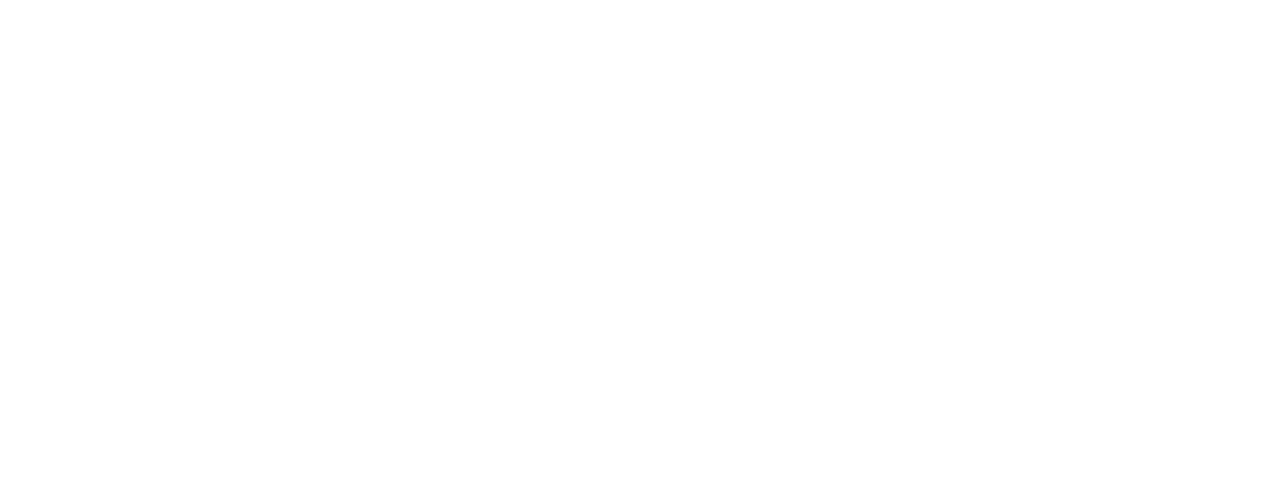
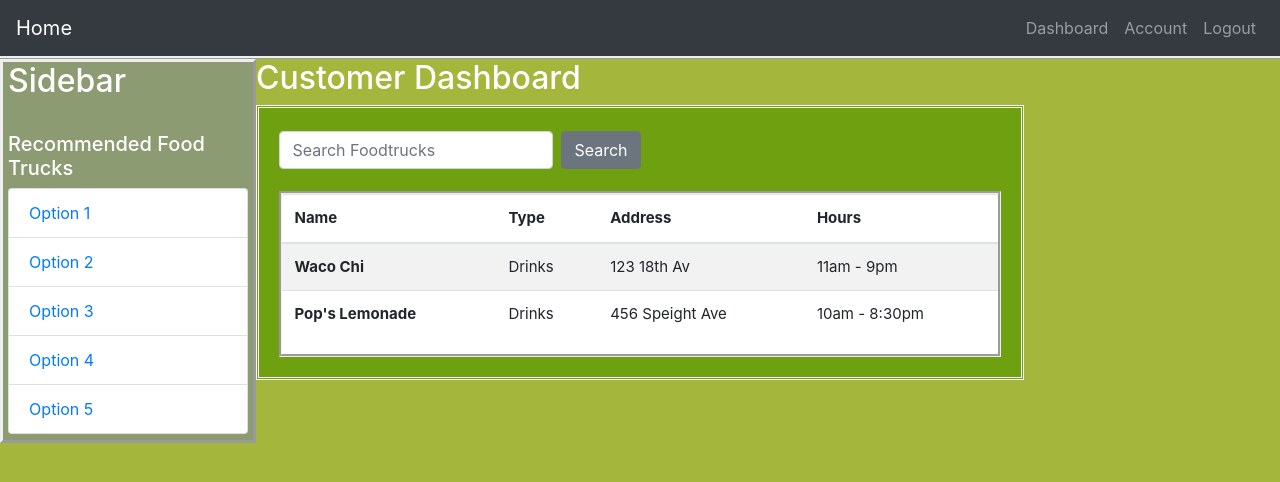
Before and after one commit to brycemcwhirter/FoodTruckFinder, a React (Create React App) app in the folder frontend/: page /dashboard in a window 1280 px wide. Shown: the top 482 px of the page. Built offline with nearby package versions, Linux system fonts and the light colour scheme.

Commit message:
Pages for dashboard/manage account

```diff
--- a/frontend/src/App.css
+++ b/frontend/src/App.css
@@ -4,8 +4,6 @@
   display: flex;
   flex-direction: column;
   font-size: 15px;
-  color: white;
-  width: 50%;
 }
 
 header2 {
@@ -53,3 +51,32 @@
   font-size: 14px;
   text-align: center;
 }
+
+.wrapper {
+  display: flex;
+  width: 100%;
+  align-items: stretch;
+}
+
+.left{
+  align-content:flex-start;
+  width:25%;
+}
+.center{
+    width:100%;
+}
+
+.sidebar{
+  display: flex;
+  flex-direction: column;
+  background-color: #8d9b72;
+  border: outset;
+  padding-bottom: 2%;
+  padding-left: 2%;
+  padding-right: 2%;
+}
+
+.tablebg{
+  background-color: white;
+  border: groove;
+}
--- /dev/null
+++ b/frontend/src/components/CustomerDashboard.js
@@ -0,0 +1,77 @@
+import React, { Component } from 'react';
+import '../App.css';
+import NavbarLoggedIn from './NavBarLoggedIn';
+/*
+The form which was previously present in the App component has been moved to its own separate component.
+*/
+
+class CustomerDashboard extends Component {
+
+   handleSubmit(event) {
+        alert("Updated");
+
+   }
+   componentDidMount() {
+   }
+   render() {
+       return (
+            <div>
+            <NavbarLoggedIn/>
+            <header2>
+            <div className="wrapper">
+                <div className="left">
+            <div id="sidebar" className="sidebar">
+                <h2>Sidebar</h2><br></br>
+                <h5>Recommended Food Trucks</h5>
+                <ul class="list-group" style={{color: 'darkgreen'}}>
+                    <li class="list-group-item"><a href="/account">Option 1</a></li>
+                    <li class="list-group-item"><a href="/account">Option 2</a></li>
+                    <li class="list-group-item"><a href="/account">Option 3</a></li>
+                    <li class="list-group-item"><a href="/account">Option 4</a></li>
+                    <li class="list-group-item"><a href="/account">Option 5</a></li>
+                </ul>
+            </div>
+            </div>
+            <div id="content" className="center">
+            <h2>Customer Dashboard</h2>
+            <header className="App-header">
+            <div className="formBackground" style={{width: '75%'}}><br></br>
+            <form class="form-inline my-2 my-lg-0">
+            <input class="form-control mr-sm-2" type="search" placeholder="Search Foodtrucks" aria-label="Search"/>
+            <button class="btn btn-secondary my-2 my-sm-0" type="submit">Search</button>
+            </form><br></br>
+            <div className="tablebg" style={{color: 'black'}}>
+            <table class="table table-striped">
+            <thead>
+                <tr>
+                <th scope="col">Name</th>
+                <th scope="col">Type</th>
+                <th scope="col">Address</th>
+                <th scope="col">Hours</th>
+                </tr>
+            </thead>
+            <tbody>
+                <tr>
+                <th scope="row">Waco Chi</th>
+                <td>Drinks</td>
+                <td>123 18th Av</td>
+                <td>11am - 9pm</td>
+                </tr>
+                <tr>
+                <th scope="row">Pop's Lemonade</th>
+                <td>Drinks</td>
+                <td>456 Speight Ave</td>
+                <td>10am - 8:30pm</td>
+                </tr>
+            </tbody>
+            </table></div>
+            </div>
+            </header>
+            </div>
+            </div>
+            </header2>
+           </div>
+           );
+   }
+}
+export default CustomerDashboard;
--- a/frontend/src/components/Login.js
+++ b/frontend/src/components/Login.js
@@ -12,13 +12,14 @@
         var email = document.getElementById("email").value;
         var password = document.getElementById("password").value;
 
-        const requestOptions = {
+        /*const requestOptions = {
             method: 'GET',
             headers: { 'Content-Type': 'application/json' },
         };
         fetch('accounts', requestOptions)
         .then(response=>(response.json()))
-        .then(data=> data.response)
+        .then(data=> data.response)*/
+
    }
    componentDidMount() {
    }
@@ -29,8 +30,9 @@
             <header2>
             <img src={avo} className="App-logo" alt="avo" width="200" height="190" />
             <h2>Login to Account</h2>
-            <header className="App-header">
-            <form onSubmit={this.handleSubmit} className="formBackground">
+            <header className="App-header" style={{width: '50%'}}>
+            <div className="formBackground">
+            <form onSubmit={this.handleSubmit}>
                 <br></br>
                 <label htmlFor="text-input">Enter Email <br></br></label>
                 <input class="form-control" id="email" placeholder="Email"/><br></br>
@@ -44,6 +46,7 @@
                 <br/>
                 <input class="btn btn-secondary" type="submit" value="Login"/>
             </form>
+            </div>
             <div><small className="muted">Don't have an account? <a href="/register">Create Account</a></small></div>
             </header>
             </header2>
--- /dev/null
+++ b/frontend/src/components/ManageAccount.js
@@ -0,0 +1,42 @@
+import React, { Component } from 'react';
+import '../App.css';
+import NavbarLoggedIn from './NavBarLoggedIn';
+/*
+The form which was previously present in the App component has been moved to its own separate component.
+*/
+
+class ManageAccount extends Component {
+
+   handleSubmit(event) {
+        alert("Updated");
+
+   }
+   componentDidMount() {
+   }
+   render() {
+       return (
+            <div>
+            <NavbarLoggedIn/>
+            <header2>
+            <h2>Manage Account</h2>
+            <header className="App-header" style={{width: '50%'}}>
+            <div className="formBackground"><br></br>
+            <h5>Username: </h5>
+            <h5>Email:</h5><br></br>
+            <h6>Update Information</h6>
+            <form onSubmit={this.handleSubmit}>
+                <label htmlFor="text-input">Update Username: </label><br></br>
+                <input class="form-control" id="username" placeholder="Username"/><br></br>
+                <label htmlFor="text-input">Update Email: </label><br></br>
+                <input class="form-control" id="email" placeholder="Email"/><br></br>
+
+                <input class="btn btn-secondary" type="submit" value="Update"/>
+            </form>
+            </div>
+            </header>
+            </header2>
+           </div>
+           );
+   }
+}
+export default ManageAccount;
--- a/frontend/src/components/NavBarLoggedIn.js
+++ b/frontend/src/components/NavBarLoggedIn.js
@@ -18,14 +18,13 @@
 
   render() {
     return (<div><Navbar color="dark" dark expand="md" className="navbar">
-    <NavbarBrand tag={Link} to="/">Home</NavbarBrand>
+    <NavbarBrand tag={Link} to="/dashboard">Home</NavbarBrand>
       <Nav className="ml-auto" navbar>
+      <NavItem>
+          <NavLink tag={Link} to='/dashboard'>Dashboard</NavLink>
+        </NavItem>
         <NavItem>
           <NavLink tag={Link} to='/account'>Account</NavLink>
-        </NavItem>
-        <NavItem>
-          <NavLink
-            tag={Link} to='/about'>About</NavLink>
         </NavItem>
         <NavItem>
           <NavLink
--- a/frontend/src/components/Register.js
+++ b/frontend/src/components/Register.js
@@ -8,15 +8,8 @@
 The form which was previously present in the App component has been moved to its own separate component.
 */
 
+var redirect = "false";
 class Register extends Component {
-    state = {
-        redirect: "false"
-    }
-
-    constructor(){
-        super();
-        this.state = {redirect: "false"};
-    }
 
     handleSubmit = (e) => {
         // establishing variables
@@ -62,9 +55,9 @@
             };
             fetch('accounts', requestOptions)
             .then(() => {
-                //history.push("/login");
-                window.location.replace("/login");
+
             })
+            redirect = "true";
 
        } else if (password !== confirm_password) {
            alert("Passwords do not match");
@@ -79,7 +72,6 @@
    }
 
    render() {
-        const {redirect} = this.state;
 
         if (redirect === "true"){
             return <Redirect to="/login" />;
@@ -90,8 +82,9 @@
             <header2>
             <img src={avo} className="App-logo" alt="avo" width="200" height="190" />
             <h2>Register for an Account</h2>
-            <header className="App-header">
-            <form onSubmit={this.handleSubmit} className="formBackground">
+            <header className="App-header" style={{width: '50%'}}>
+            <div className="formBackground">
+            <form onSubmit={this.handleSubmit}>
                 <br></br>
                 <label>Enter Username <br></br></label>
                 <input class="form-control" id="username" placeholder="Username"/>
@@ -125,6 +118,7 @@
                 <br/>
                 <input class="btn btn-secondary" type="submit" value="Register"/>
             </form>
+            </div>
             <div><small className="muted">Already have an account? <a href="/login">Login</a></small></div>
             </header>
             </header2>
--- a/frontend/src/components/Route.js
+++ b/frontend/src/components/Route.js
@@ -3,6 +3,8 @@
 import Login from "./Login";
 import Register from "./Register";
 import About from "./About";
+import ManageAccount from './ManageAccount';
+import CustomerDashboard from './CustomerDashboard';
 import App from "./App"
 
 
@@ -18,6 +20,8 @@
                <Route path="/login" component={Login}/>
                <Route path="/register" component={Register}/>
                <Route path="/about" component={About}/>
+               <Route path="/account" component={ManageAccount}/>
+               <Route path="/dashboard" component={CustomerDashboard}/>
            </Switch>
        </BrowserRouter>
    );
```
Also changed, not shown: 1 other file (tests, documents, lock files or other folders).
